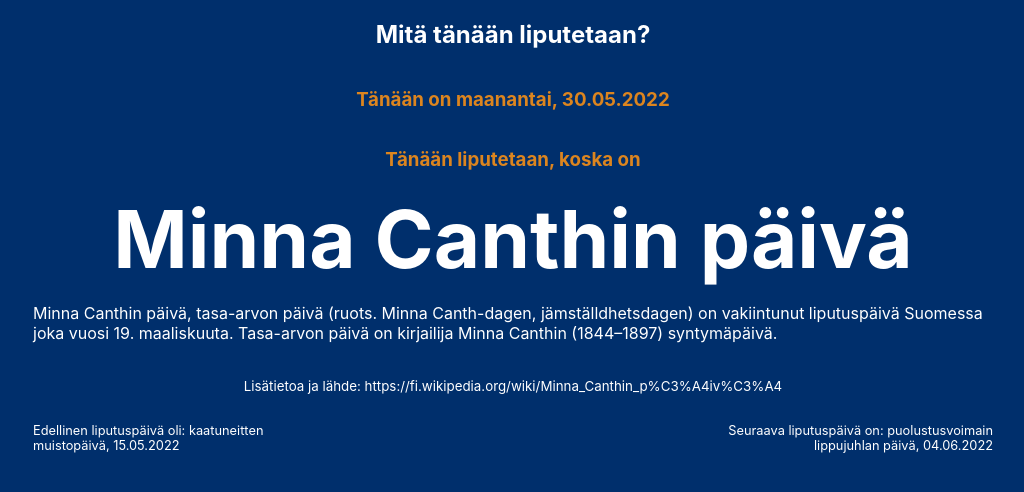
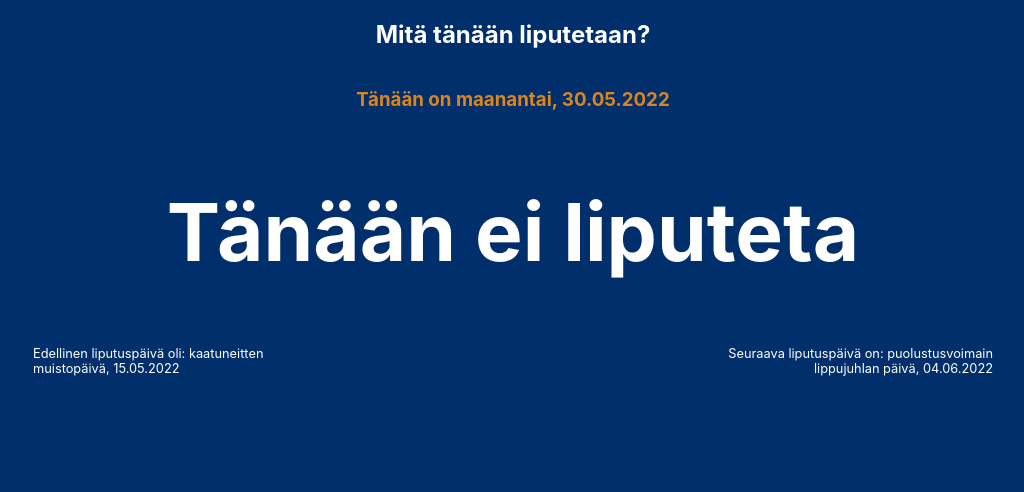
Before and after one commit to anttituomola/mita-tanaan-liputetaan, a Next.js app: page / in a window 1280 px wide. Shown: the top 492 px of the page, without its empty margins (127-1151 px from the left). Built offline with nearby package versions, Linux system fonts and the light colour scheme.

Commit message:
additional styling

```diff
--- a/pages/index.js
+++ b/pages/index.js
@@ -5,7 +5,7 @@ import { liputuspaivat } from '../liputuspaivat'
 
 const flagdates = []
 Object.values(liputuspaivat).forEach(day => {
-  const today = dayjs("2022-3-19").format("DD.MM.YYYY")
+  const today = dayjs().format("DD.MM.YYYY")
   const liputuspaiva = dayjs(day.date).format("DD.MM.YYYY")
   if (today === liputuspaiva) {
     flagdates.push(day)
@@ -30,9 +30,9 @@ allFlaggDates()
 let flagdate = ""
 if (flagdates.length > 0) {
   flagdate = <>
-    <h3>Tänään liputetaan, koska on</h3><h1 className='theDay'>{flagdates[0].name}</h1>
+    <h3 className='white'>Tänään liputetaan, koska on</h3><h1 className='theDay'>{flagdates[0].name}</h1>
     <p>{flagdates[0].description}</p>
-    <p><small>Lisätietoa ja lähde: <a href={flagdates[0].links[0]}>{flagdates[0].links[0]}</a></small></p>
+    <p><small>Lisätietoa ja lähde: <a href={flagdates[0].links[0]}>Wikipedia</a></small></p>
   </>
 } else {
   flagdate = <>
--- a/styles/globals.css
+++ b/styles/globals.css
@@ -67,7 +67,9 @@ h3 {
 .theDay {
   margin: 0;
 }
-
+.white {
+  color: white;
+}
 @media screen and (max-width: 960px) {
   h1 {
     font-size: 2.5rem;
```
